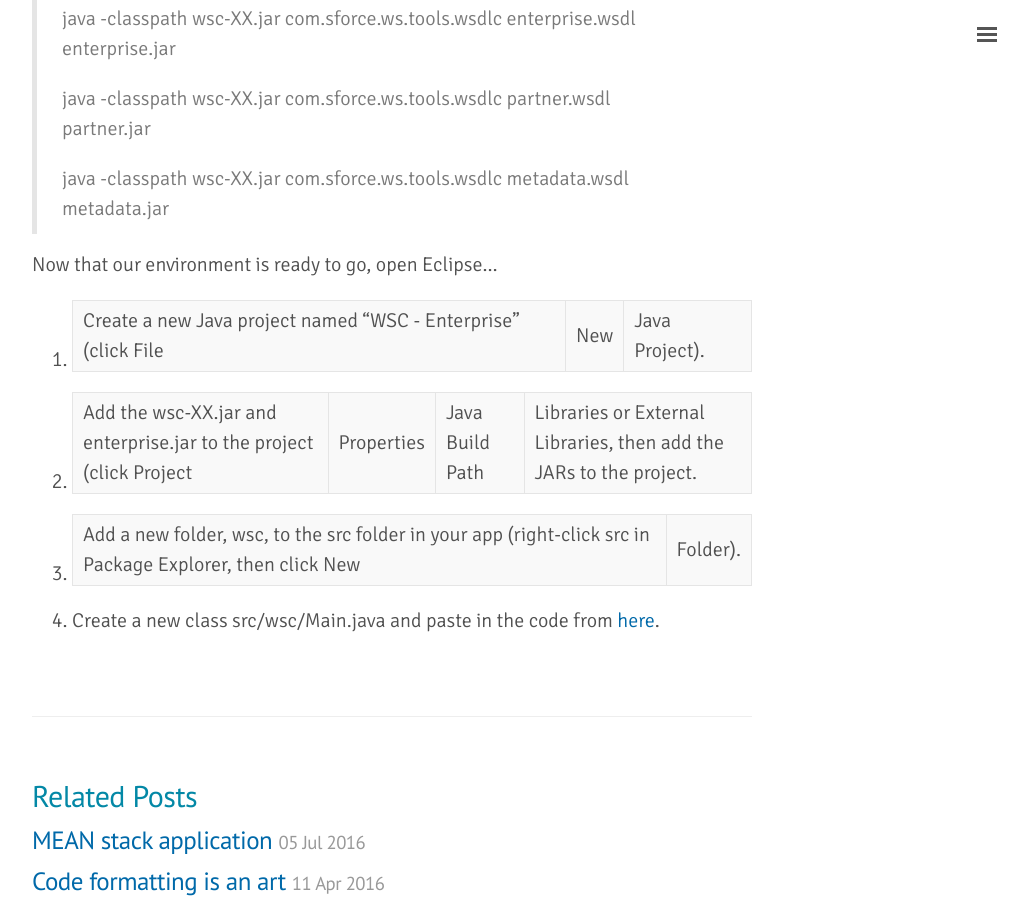
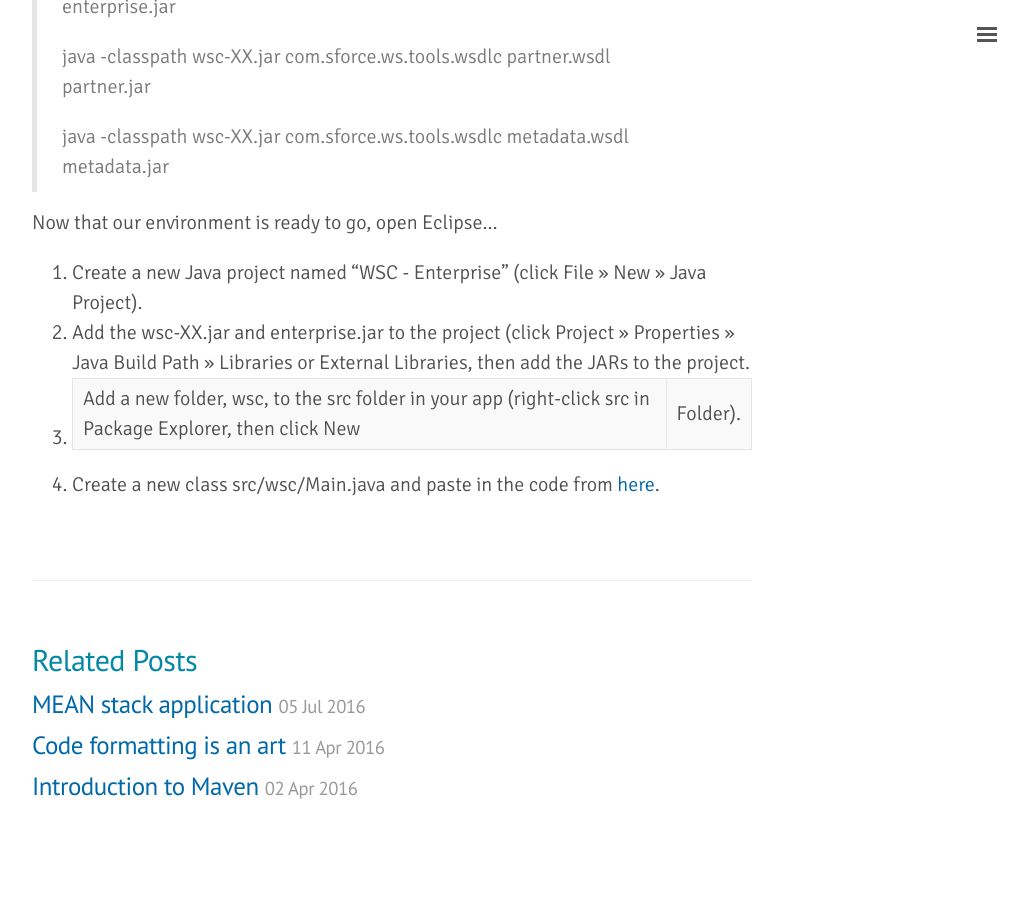
Before and after one commit to PrashanthAmbure/PrashanthAmbure.github.io, a Jekyll site: the page built from _posts/2016-07-16-salesforce-webservice-connector.md, in a window 1280 px wide and 900 px high, scrolled down 1718 px. Shown: the whole window, without its empty margins (248-1276 px from the left). Built offline with Jekyll 4.4.1, drawn with Linux system fonts in a browser that asks for light colours; after the commit the page ends 2581 px from its top, so only the background shows below that; some of the changed text lies outside the part shown.

Commit message:
Applied cosmetic fixes.

```diff
--- a/_posts/2016-07-16-salesforce-webservice-connector.md
+++ b/_posts/2016-07-16-salesforce-webservice-connector.md
@@ -17,7 +17,7 @@ To retrieve, update or delete records, such as `ACCOUNT` object. Any language th
 
 ### Step 1: Generate and download WSDLs
 
-To get your org-specific WSDLs, log into your organization and then click Your Name | Setup | App Setup | Develop | API. We need three WSDLs:
+To get your org-specific WSDLs, log into your organization and then click _**Your Name >> Setup >> App Setup >> Develop >> API**_. We need three WSDLs:
 
 * the enterprise WSDL (unique to your organization)
 * the partner WSDL (generic)
@@ -48,7 +48,7 @@ To generate the enterprise, partner and metadata client JARs, run the following
 
 Now that our environment is ready to go, open Eclipse...
 
-1. Create a new Java project named “WSC - Enterprise” (click File | New | Java Project).
-2. Add the wsc-XX.jar and enterprise.jar to the project (click Project | Properties | Java Build Path | Libraries or External Libraries, then add the JARs to the project.
+1. Create a new Java project named “WSC - Enterprise” (click File >> New >> Java Project).
+2. Add the wsc-XX.jar and enterprise.jar to the project (click Project >> Properties >> Java Build Path >> Libraries or External Libraries, then add the JARs to the project.
 3. Add a new folder, wsc, to the src folder in your app (right-click src in Package Explorer, then click New | Folder).
 4. Create a new class src/wsc/Main.java and paste in the code from [here](https://github.com/PrashanthAmbure/salesforce-wsc-SOAP).
```
